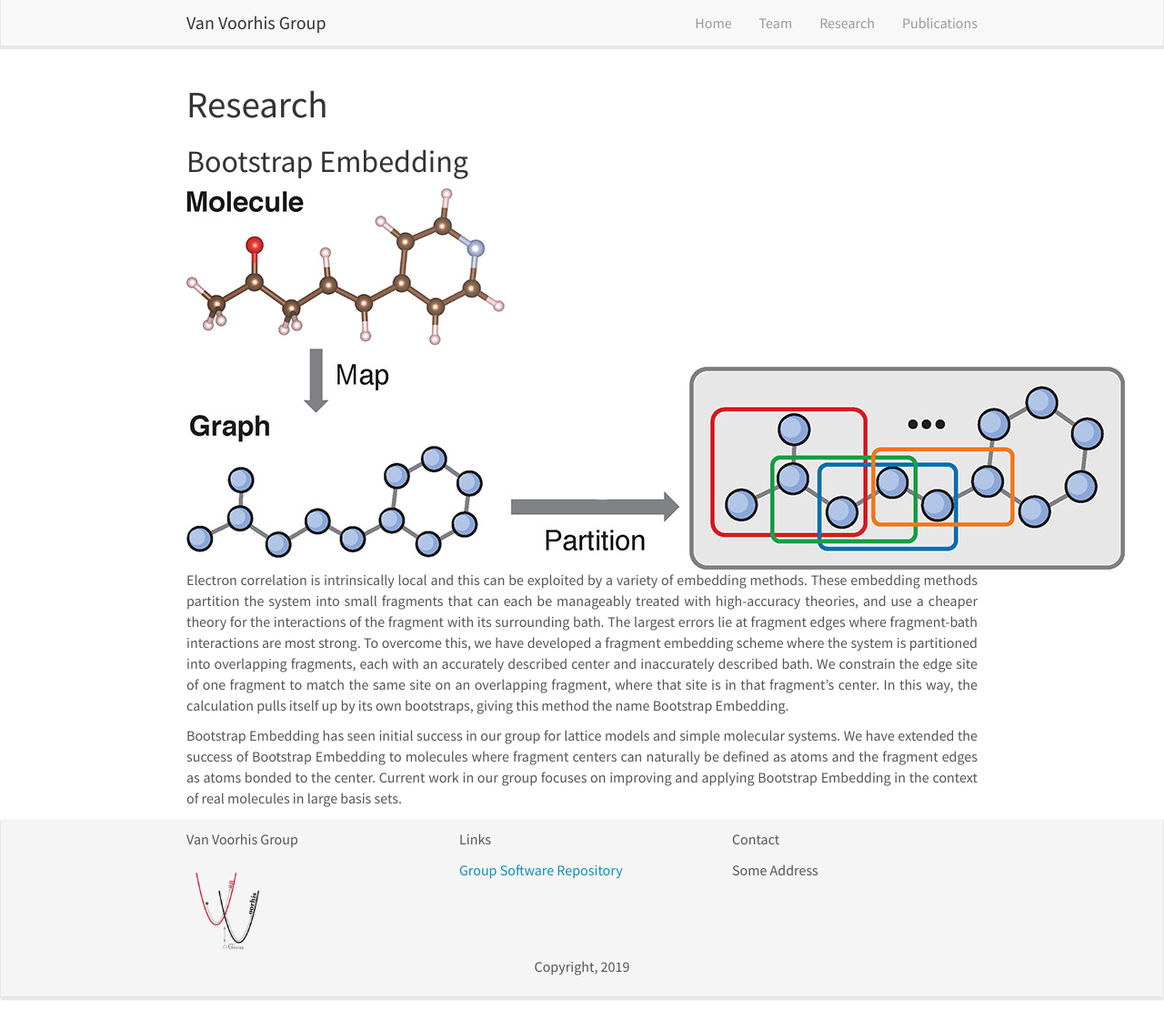
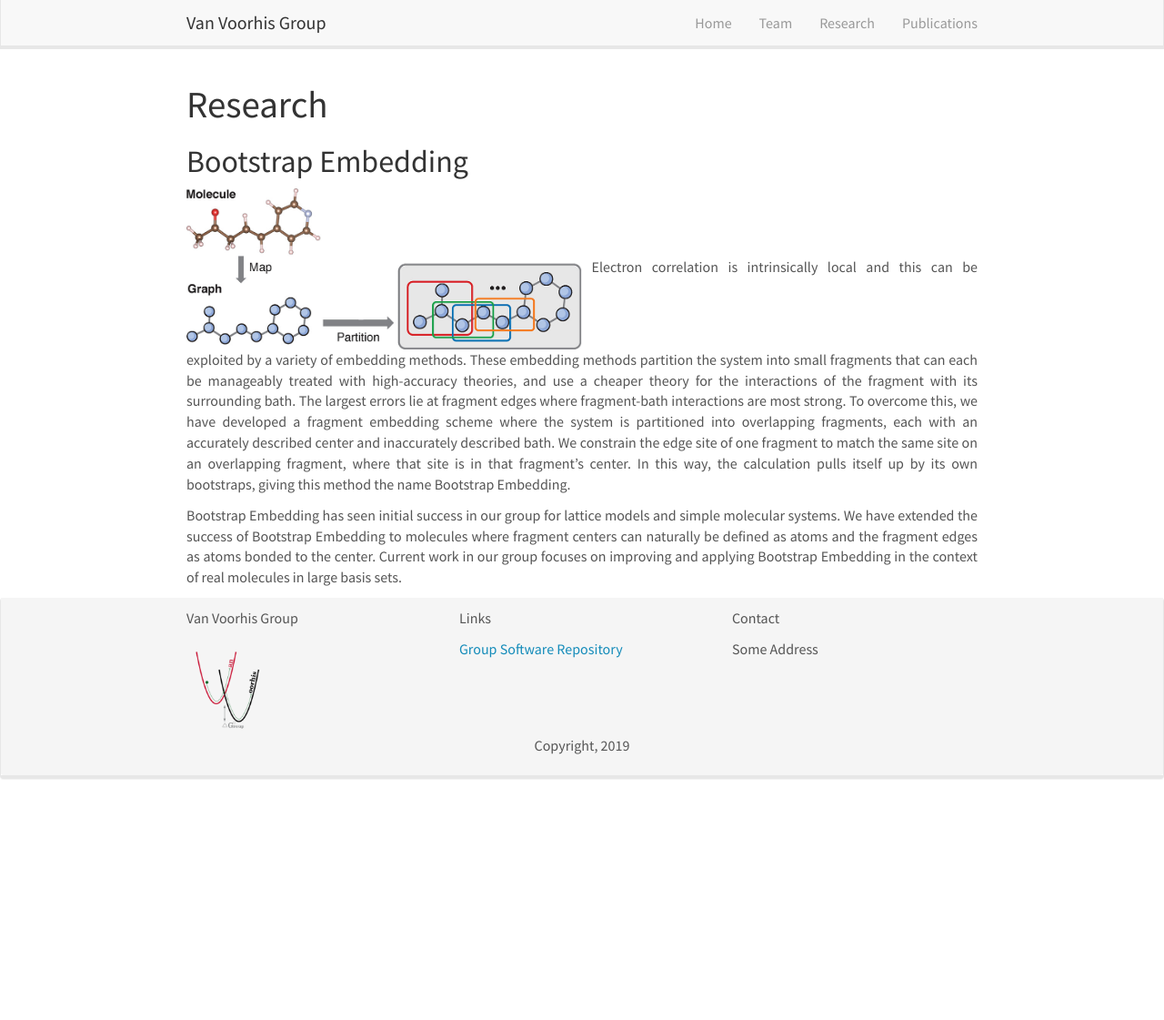
Before and after one commit to troyvvgroup/troyvvgroup.github.io, a Jekyll site: the page built from _pages/research.md, in a window 1280 px wide and 1121 px high. Shown: the whole window at 91% size. Built offline with Jekyll 4.4.1, drawn with Linux system fonts in a browser that asks for light colours; nearby versions of some CDN libraries.

Commit message:
modify img size

```diff
--- a/_pages/research.md
+++ b/_pages/research.md
@@ -9,7 +9,7 @@ permalink: /research/
 # Research
 
 ## Bootstrap Embedding
-![be_picture](../images/research/bootstrap_pic.png)
+![be_picture](../images/research/bootstrap_pic.png){: width="50%"}
 Electron correlation is intrinsically local and this can be exploited by a variety of embedding methods. These embedding methods partition the system into small fragments that can each be manageably treated with high-accuracy theories, and use a cheaper theory for the interactions of the fragment with its surrounding bath. The largest errors lie at fragment edges where fragment-bath interactions are most strong. To overcome this, we have developed a fragment embedding scheme where the system is partitioned into overlapping fragments, each with an accurately described center and inaccurately described bath. We constrain the edge site of one fragment to match the same site on an overlapping fragment, where that site is in that fragment’s center. In this way, the calculation pulls itself up by its own bootstraps, giving this method the name Bootstrap Embedding.
 
 Bootstrap Embedding has seen initial success in our group for lattice models and simple molecular systems. We have extended the success of Bootstrap Embedding to molecules where fragment centers can naturally be defined as atoms and the fragment edges as atoms bonded to the center. Current work in our group focuses on improving and applying Bootstrap Embedding in the context of real molecules in large basis sets.
```
